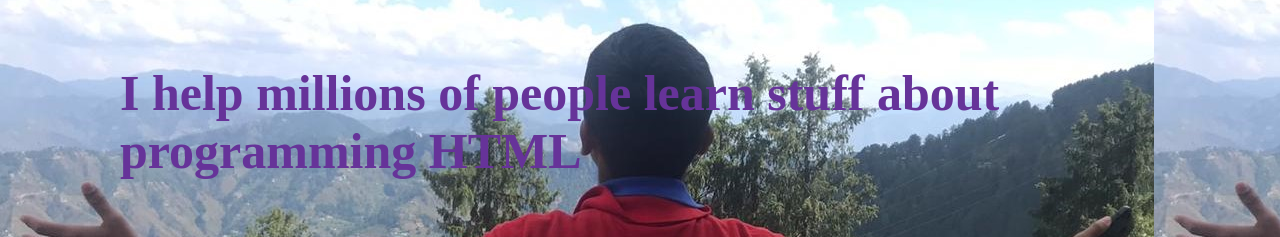
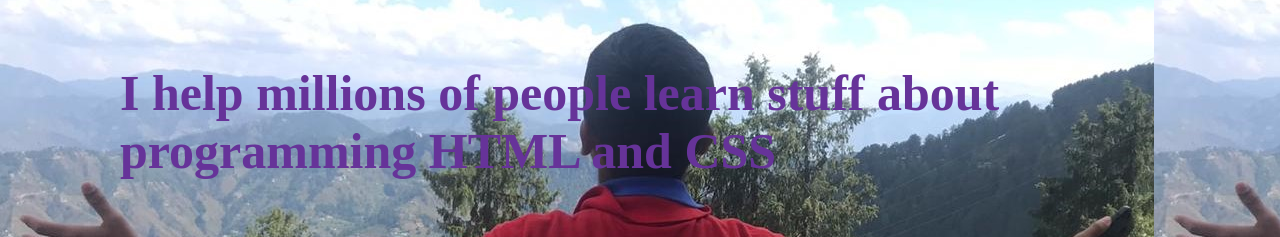
Before and after one commit to atharvar02/AR.html, a plain HTML site: page blog.html in a window 1280 px wide. Shown: the part 73-310 px from the top of the page. Drawn offline with Linux system fonts and the light colour scheme.

Commit message:
Updated blog.html

```diff
--- a/blog.html
+++ b/blog.html
@@ -23,7 +23,7 @@
                 </header>
 
                 <div class="hero-content">
-                    <h1>I help millions of people learn stuff about programming HTML
+                    <h1>I help millions of people learn stuff about programming HTML and CSS
                         <p class="subtitle">Teaching UI / UX &amp; Frontend Development</p>
                     </h1>
                 </div>
```
